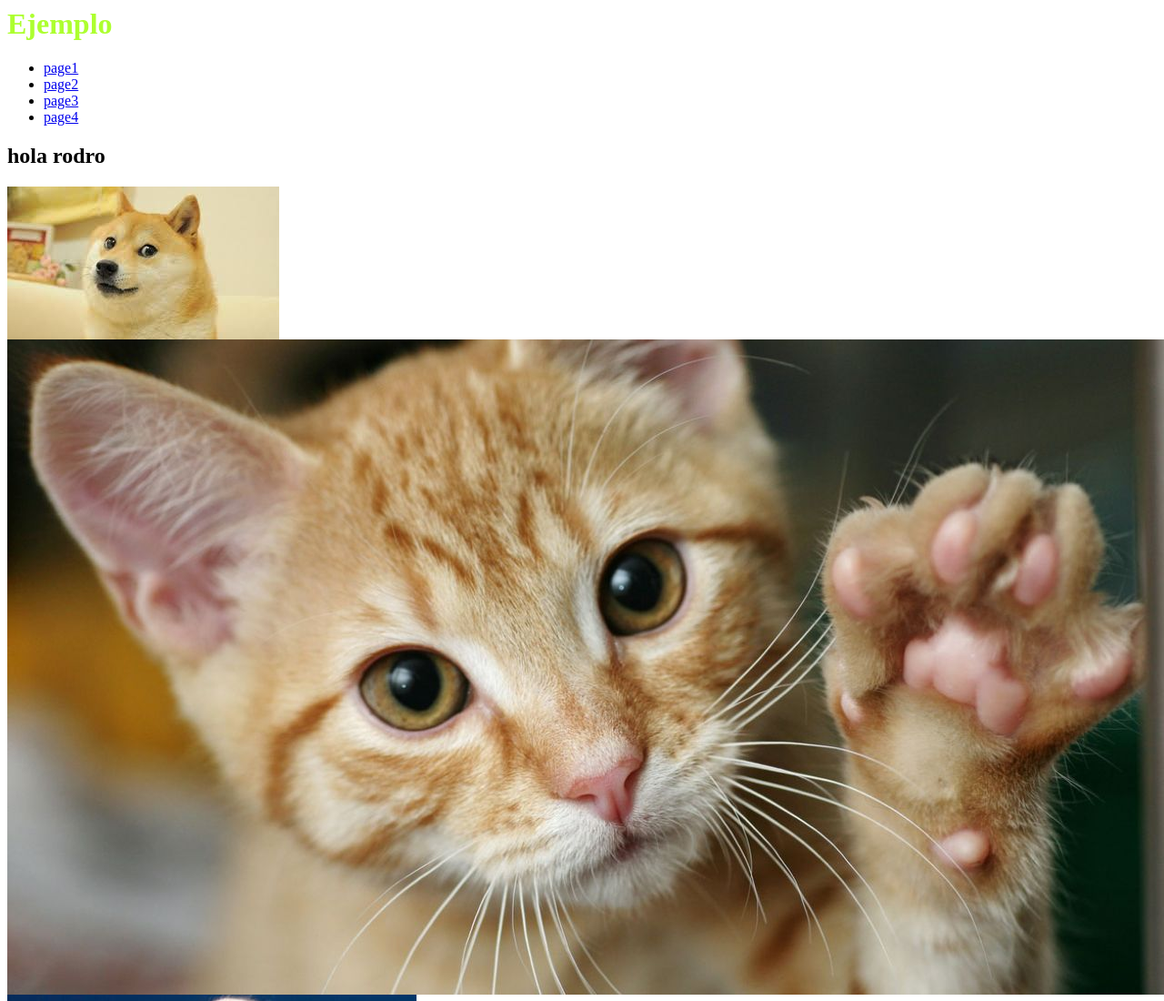
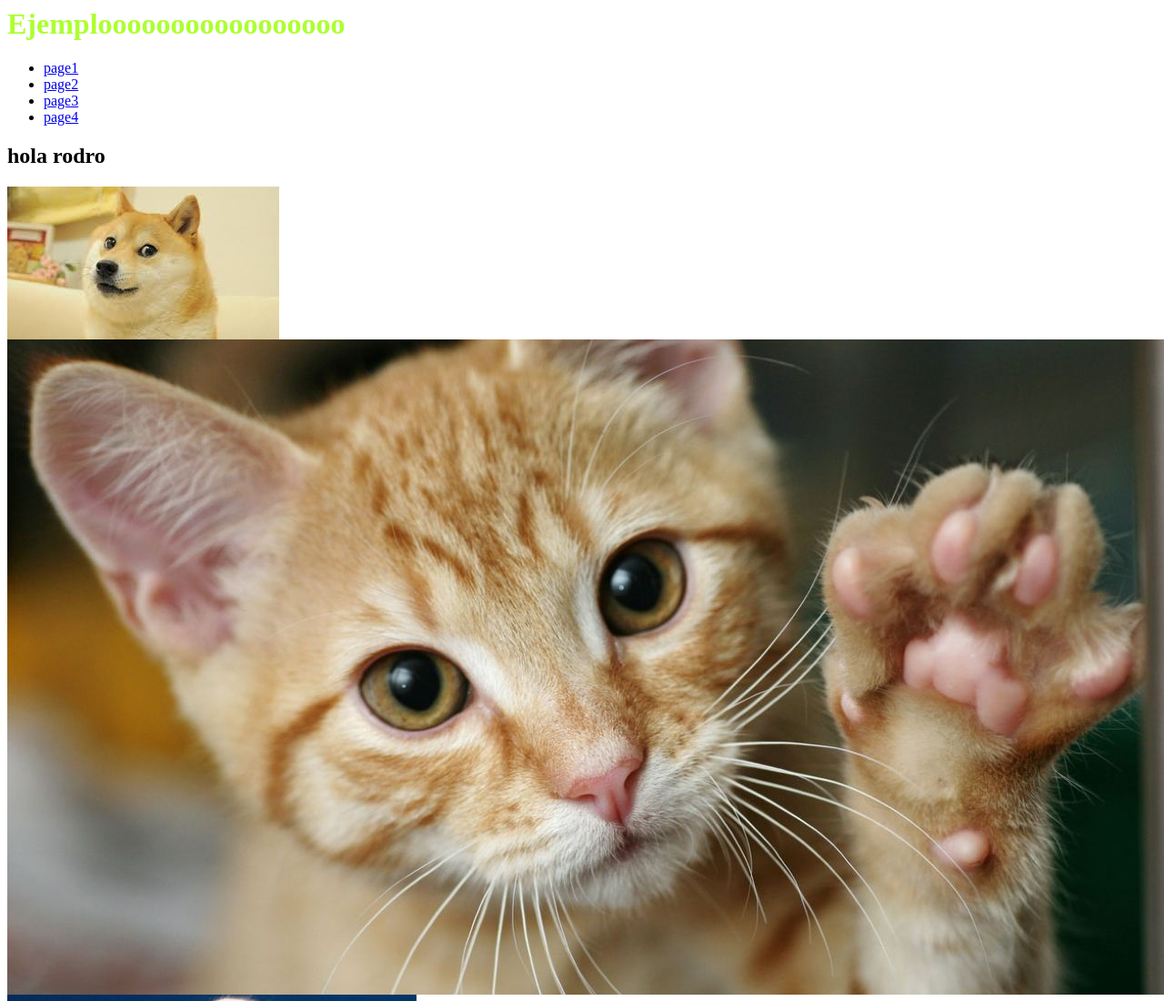
Before and after one commit to miguelarbalestrini/githubtest, a plain HTML site: page index.html in a window 1280 px wide. Shown: the top 1100 px of the page at 91% size. Drawn offline with Linux system fonts and the light colour scheme.

Commit message:
ejemploooo

```diff
--- a/index.html
+++ b/index.html
@@ -8,7 +8,7 @@
 </head>
 <body>
     <header>
-        <h1>Ejemplo</h1>
+        <h1>Ejemplooooooooooooooooo</h1>
         <nav>
             <ul>
                 <li><a href="./pages/page1.html">page1</a></li>
```
